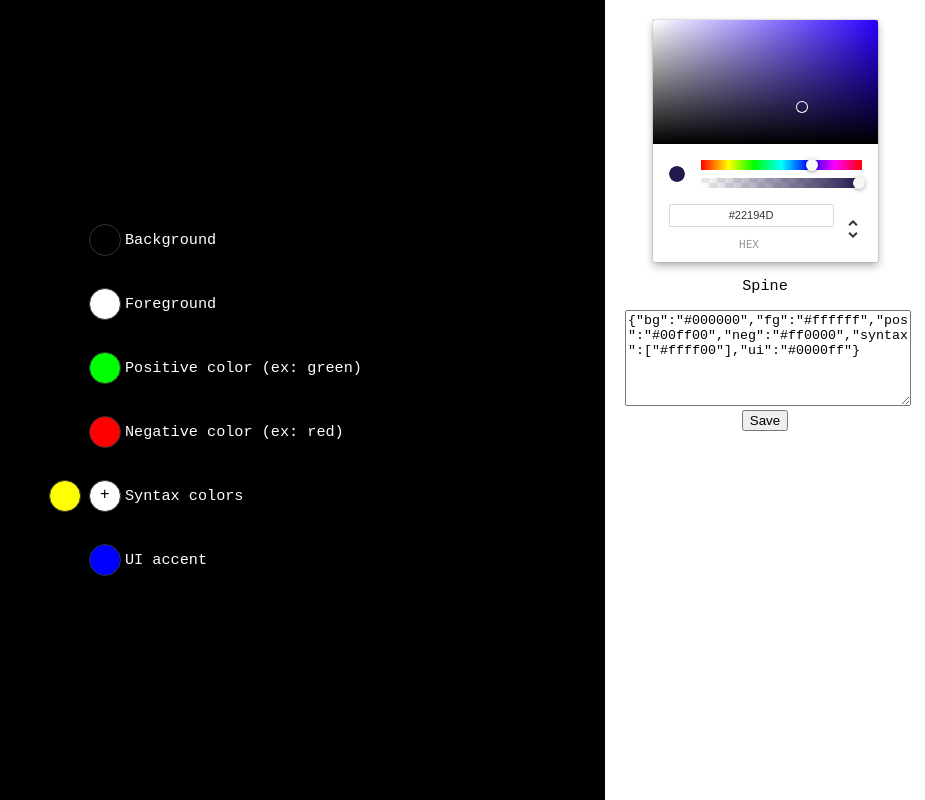
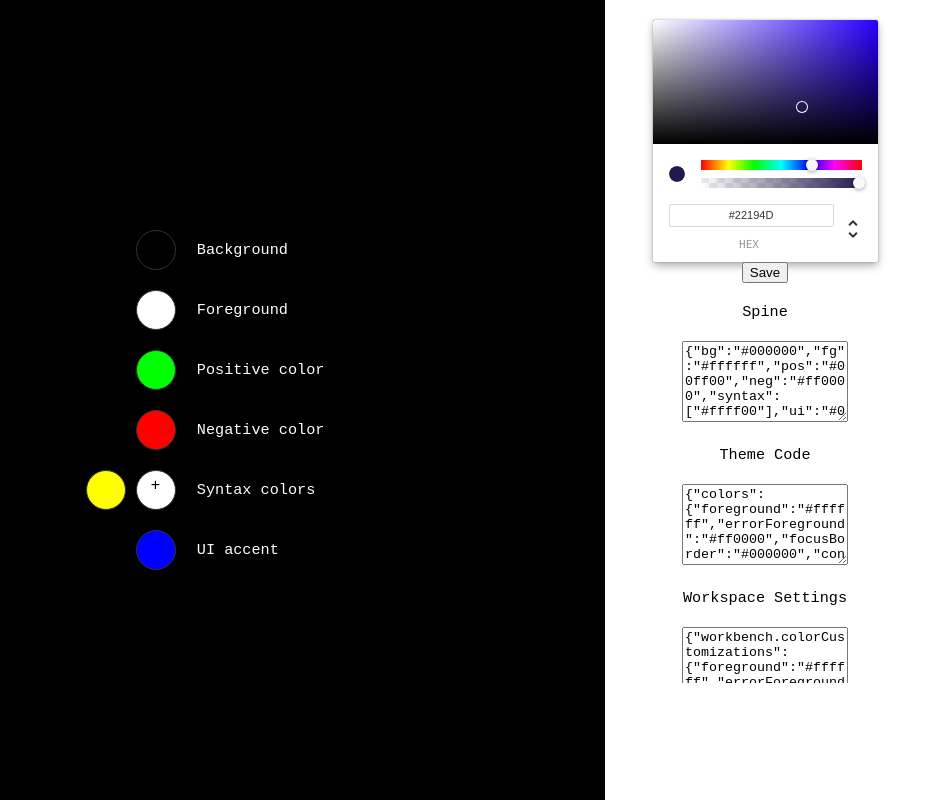
Before and after one commit to kenziebottoms/vscolor, a React (Create React App) app: page / in a window 1280 px wide. Shown: the whole page, without its empty margins (355-1280 px from the left). Built offline with nearby package versions, Linux system fonts and the light colour scheme; the HTML template or start-up script is replaced by a standard one.

Commit message:
more styling, theme and settings code boxes

```diff
--- a/src/App.js
+++ b/src/App.js
@@ -133,9 +133,9 @@ class App extends Component {
             {this.displaySwatch('fg')}
             <h3>Foreground</h3>
             {this.displaySwatch('pos')}
-            <h3>Positive color (ex: green)</h3>
+            <h3>Positive color</h3>
             {this.displaySwatch('neg')}
-            <h3>Negative color (ex: red)</h3>
+            <h3>Negative color</h3>
             <div className='syntax'>
               {this.displaySyntax()}
               {this.displayAddSwatch()}
@@ -146,17 +146,30 @@ class App extends Component {
           </div>
         </main>
         <header style={{ background: this.state.theme.fg, color: this.state.theme.bg }}>
-          {this.state.active}
           <ChromePicker color={this.getActiveColor()} onChange={this.updateActiveColor}/>
-          <h3>Spine</h3>
-          <textarea
-            value={JSON.stringify(this.state.theme)}
-            rows='5'
-            onChange={() => {this.value = JSON.stringify(this.state.theme)}}>
-          </textarea>
           <button onClick={this.save} type='Submit'>
             Save
           </button>
+          <div class='code'>
+            <h3>Spine</h3>
+            <textarea
+              value={JSON.stringify(this.state.theme)}
+              rows='5'
+              onChange={() => {this.value = JSON.stringify(this.state.theme)}}>
+            </textarea>
+            <h3>Theme Code</h3>
+            <textarea
+              value={JSON.stringify(genTheme(this.state.theme))}
+              rows='5'
+              onChange={() => {this.value = JSON.stringify(genTheme(this.state.theme))}}>
+            </textarea>
+            <h3>Workspace Settings</h3>
+            <textarea
+              value={JSON.stringify(genSettings(this.state.theme))}
+              rows='5'
+              onChange={() => {JSON.stringify(genSettings(this.state.theme))}}>
+            </textarea>
+          </div>
         </header>
       </div >
     );
--- a/src/index.css
+++ b/src/index.css
@@ -9,6 +9,7 @@ header {
   background-color: #222;
   padding: 20px;
   color: white;
+  overflow: scroll;
   text-align: center;
 }
 
@@ -25,12 +26,21 @@ main {
 }
 main > div {
   display: grid;
-  grid-template-columns: 1fr 1fr;
+  grid-template-columns: 2fr 1fr;
+  grid-gap: 0 1rem;
   align-items: center;
+}
+main > div > div {
+  height: 60px;
+}
+.code {
+  height: 50vh;
+  overflow: scroll;
 }
 h3 {
   font-weight: normal;
   font-family: monospace;
+  margin: 1.25rem 0;
 }
 .swatch {
   text-align: right;
@@ -43,8 +53,8 @@ h3 {
   align-items: center;
 }
 textarea {
-  width: 100%;
-  overflow: scroll;
+  width: auto;
+  overflow: hidden;
   word-wrap: break-word;
   font-family: monospace;
 }
@@ -57,16 +67,16 @@ textarea {
   font-size: large;
 }
 .swatch {
-  width: 2rem;
+  width: 40px;
   display: inline-block;
-  height: 2rem;
+  height: 40px;
   border-radius: 50%;
   border: 1px solid #333;
   transition: .15s;
-  margin: 1rem .25rem;
+  margin: 10px 5px;
   box-sizing: border-box;
   color: #000;
-  padding: .25rem;
+  padding: 5px;
   cursor: pointer;
   text-align: center;
   justify-self: end;
@@ -75,10 +85,10 @@ textarea {
   align-self: center;
 }
 .active.swatch {
-  width: 3rem;
-  height: 3rem;
-  margin: .25rem;
-  padding: .75rem;
+  width: 60px;
+  height: 60px;
+  margin: 0 -5px;
+  padding: 15px;
 }
 .swatch .hover {
   opacity: 0;
```
